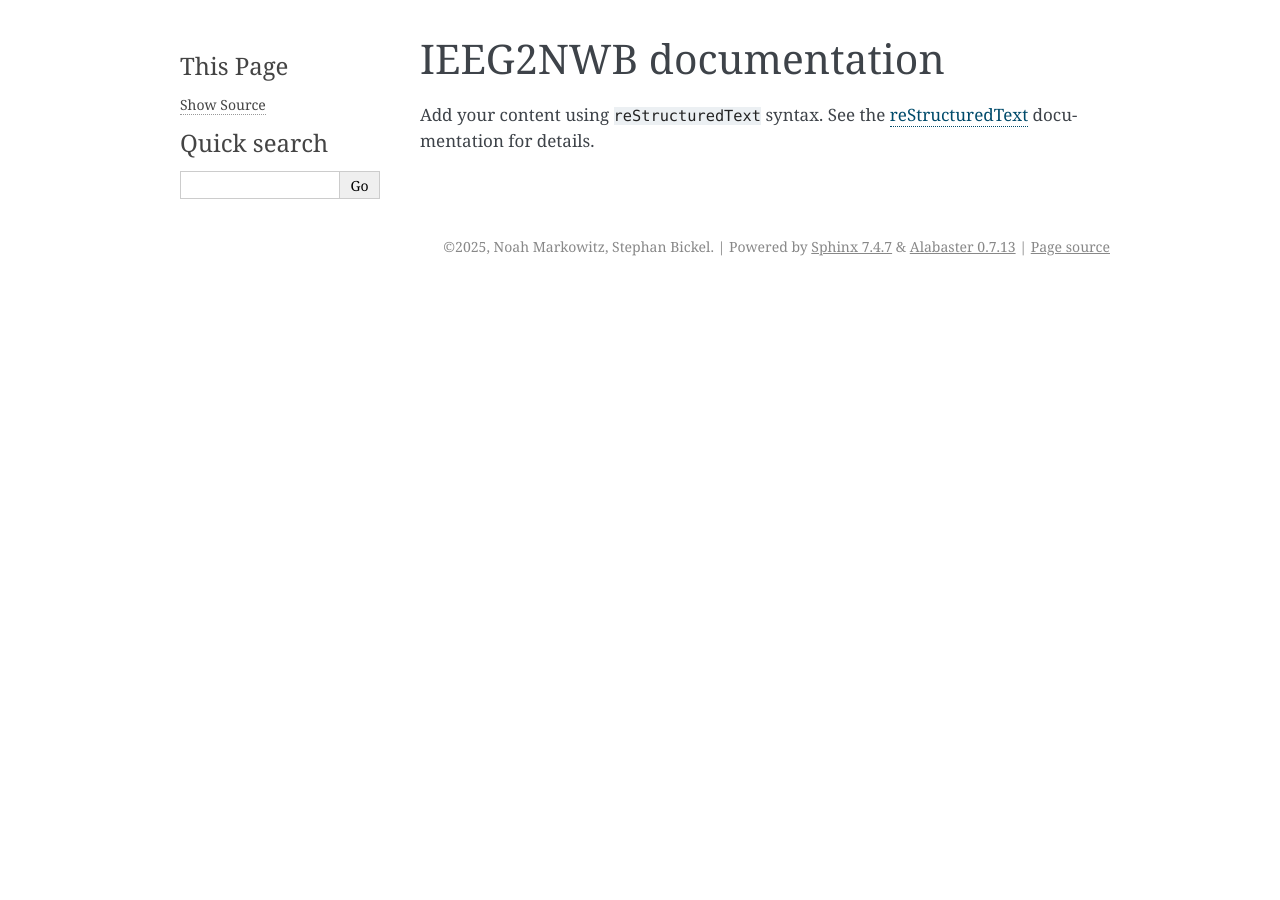
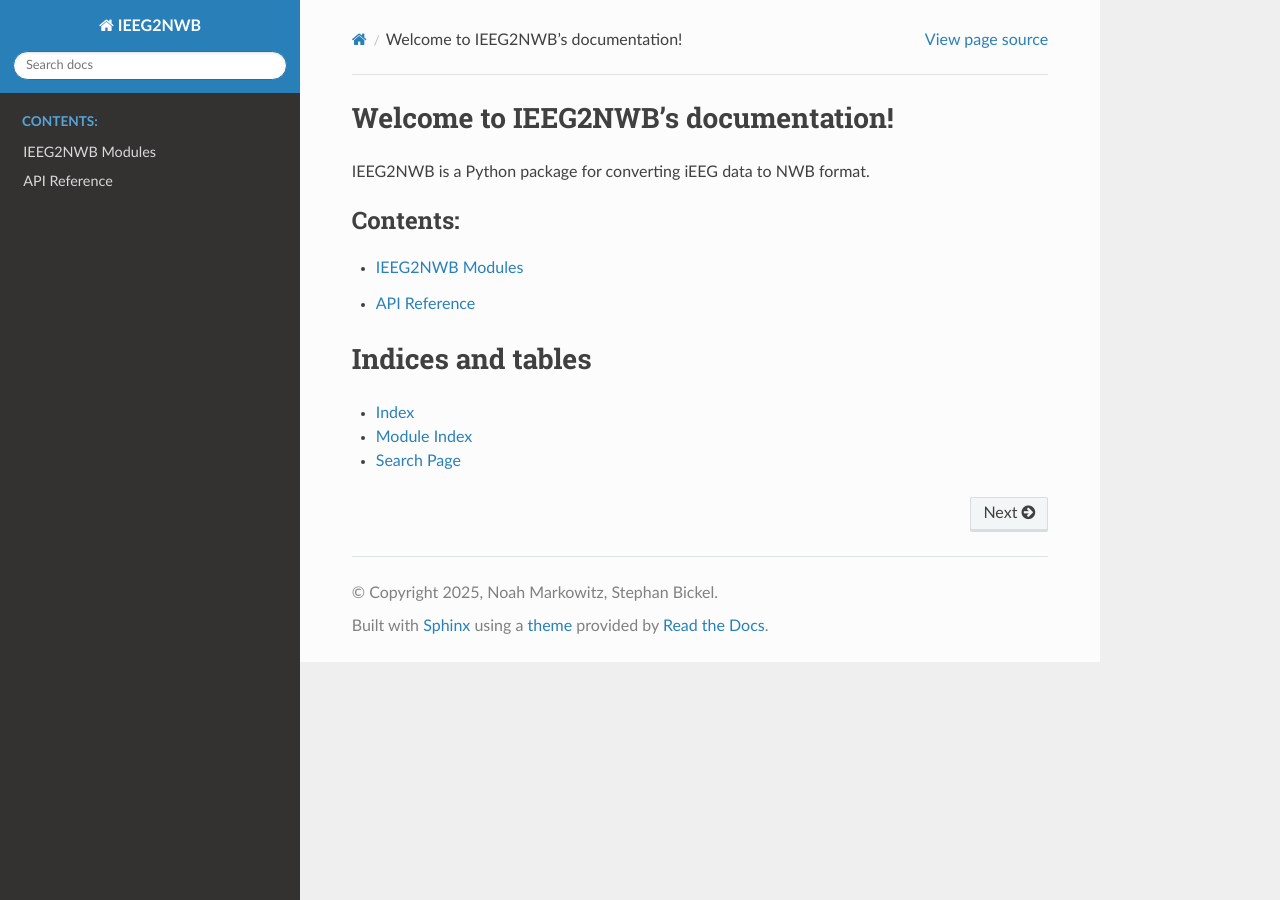
Before and after one commit to IEEG/iEEG2NWB, a Sphinx documentation site: the page built from docs/source/index.rst, in a window 1280 px wide. Built offline with Sphinx 7.4.7 and the Read the Docs theme 3.1.0, drawn with Linux system fonts in a browser that asks for light colours; pages that are not in the unit, such as notebooks, are missing from menus.

Commit message:
work on sphinx docs

```diff
--- /dev/null
+++ b/docs/source/api.rst
@@ -0,0 +1,12 @@
+API Reference
+============
+
+.. automodule:: ieeg2nwb
+   :members:
+   :undoc-members:
+   :show-inheritance:
+
+.. toctree::
+   :maxdepth: 4
+
+   ieeg2nwb
--- a/docs/source/conf.py
+++ b/docs/source/conf.py
@@ -14,11 +14,31 @@ release = '0.0.1'
 # -- General configuration ---------------------------------------------------
 # https://www.sphinx-doc.org/en/master/usage/configuration.html#general-configuration
 
+import os
+import sys
+sys.path.insert(0, os.path.abspath('../../'))
+
 extensions = [
     'sphinx.ext.autodoc',
     'sphinx.ext.viewcode',
     'sphinx.ext.napoleon',
+    'sphinx.ext.intersphinx',
+    'sphinx.ext.autosummary',
 ]
+
+# Napoleon settings
+napoleon_google_docstring = True
+napoleon_numpy_docstring = True
+napoleon_include_init_with_doc = True
+
+# Autodoc settings
+autodoc_default_options = {
+    'members': True,
+    'member-order': 'bysource',
+    'special-members': '__init__',
+    'undoc-members': True,
+    'exclude-members': '__weakref__'
+}
 
 # Choose a theme (ReadTheDocs theme is popular)
 html_theme = 'sphinx_rtd_theme'
@@ -26,10 +46,7 @@ html_theme = 'sphinx_rtd_theme'
 templates_path = ['_templates']
 exclude_patterns = []
 
-
-
 # -- Options for HTML output -------------------------------------------------
 # https://www.sphinx-doc.org/en/master/usage/configuration.html#options-for-html-output
 
-html_theme = 'alabaster'
 html_static_path = ['_static']
--- /dev/null
+++ b/docs/source/ieeg2nwb/modules.rst
@@ -0,0 +1,7 @@
+ieeg2nwb
+========
+
+.. toctree::
+   :maxdepth: 4
+
+   ieeg2nwb
--- a/docs/source/index.rst
+++ b/docs/source/index.rst
@@ -3,14 +3,21 @@
    You can adapt this file completely to your liking, but it should at least
    contain the root `toctree` directive.
 
-IEEG2NWB documentation
-======================
+Welcome to IEEG2NWB's documentation!
+===================================
 
-Add your content using ``reStructuredText`` syntax. See the
-`reStructuredText <https://www.sphinx-doc.org/en/master/usage/restructuredtext/index.html>`_
-documentation for details.
-
+IEEG2NWB is a Python package for converting iEEG data to NWB format.
 
 .. toctree::
    :maxdepth: 2
    :caption: Contents:
+
+   modules
+   api
+
+Indices and tables
+==================
+
+* :ref:`genindex`
+* :ref:`modindex`
+* :ref:`search`
--- /dev/null
+++ b/docs/source/modules.rst
@@ -0,0 +1,7 @@
+IEEG2NWB Modules
+================
+
+.. toctree::
+   :maxdepth: 4
+
+   ieeg2nwb
```
Also changed, not shown: docs/source/ieeg2nwb/ieeg2nwb.fileio.rst (added, +45 -0 lines), docs/source/ieeg2nwb/ieeg2nwb.rst (added, +109 -0 lines), 1 other file.
